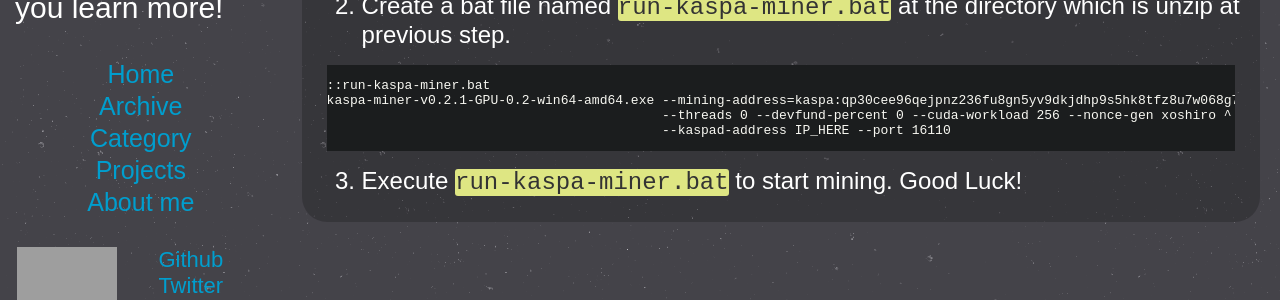
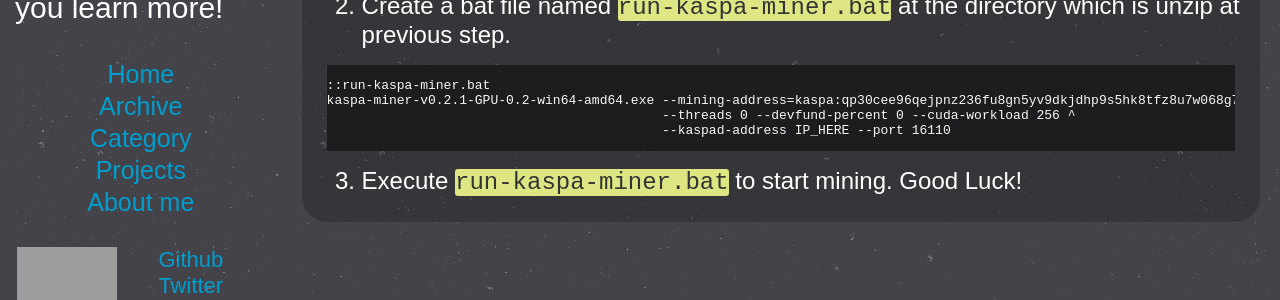
Before and after one commit to nguyenvinhlinh/nguyenvinhlinh.github.io, a Jekyll site: the page built from _posts/2022-01-14-Kaspa,-Mining-Script.md, in a window 1280 px wide, cut to the strip 203-503 px from the top of the page. Built offline with Jekyll 4.4.1, drawn with Linux system fonts in a browser that asks for light colours; grey boxes are pictures that could not be loaded.

Commit message:
remove noune-gen xoshiro

```diff
--- a/_posts/2022-01-14-Kaspa,-Mining-Script.md
+++ b/_posts/2022-01-14-Kaspa,-Mining-Script.md
@@ -18,7 +18,7 @@
 {% highlight text %}
 ::run-kaspa-miner.bat
 kaspa-miner-v0.2.1-GPU-0.2-win64-amd64.exe --mining-address=kaspa:qp30cee96qejpnz236fu8gn5yv9dkjdhp9s5hk8tfz8u7w068g7v7tlkvxn90 ^
-                                           --threads 0 --devfund-percent 0 --cuda-workload 256 --nonce-gen xoshiro ^
+                                           --threads 0 --devfund-percent 0 --cuda-workload 256 ^
                                            --kaspad-address IP_HERE --port 16110
 {% endhighlight %}
 {:start="3"}
```
